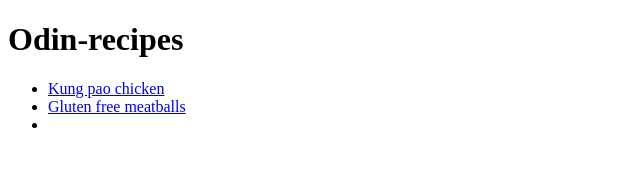
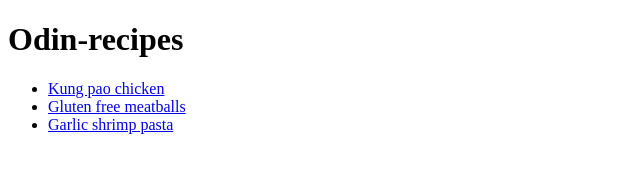
Before and after one commit to Beautje/odin-recipes, a plain HTML site: page index.html in a window 1280 px wide. Shown: the whole page, without its empty margins (0-640 px from the left). Drawn offline with Linux system fonts and the light colour scheme.

Commit message:
update links in index.html file

```diff
--- a/index.html
+++ b/index.html
@@ -9,7 +9,7 @@
 <ul>
     <li><a href="./recipes/kung-pao.html">Kung pao chicken</a></li>
     <li><a href="./recipes/meatballs.html">Gluten free meatballs</a></li>
-    <li></li>
+    <li><a href="./recipes/pasta.html">Garlic shrimp pasta</a></li>
 
 </ul>
 
```
